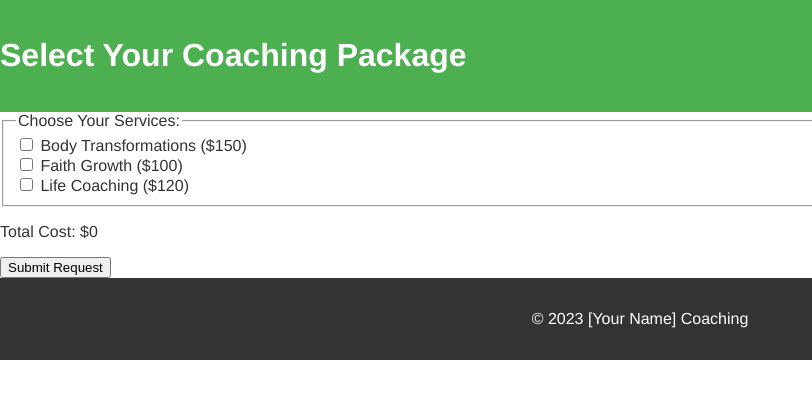
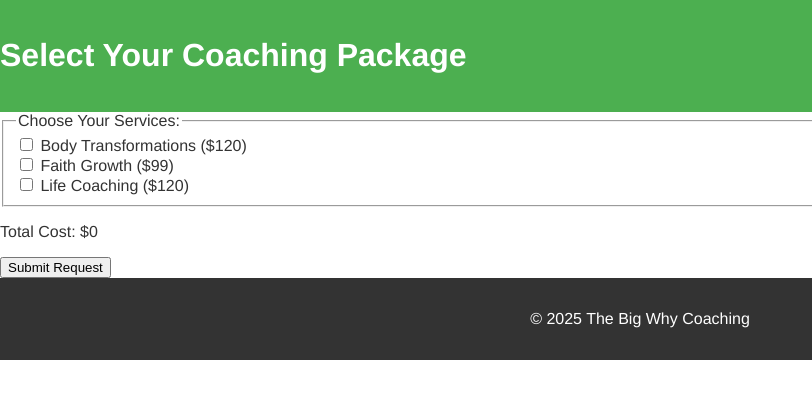
Before and after one commit to ThebigWhy/thebigwhy.github.io, a plain HTML site: page cart.html in a window 1280 px wide. Shown: the full height of the page, 0-812 px from the left. Drawn offline with Linux system fonts and the light colour scheme.

Commit message:
Update cart.html

```diff
--- a/cart.html
+++ b/cart.html
@@ -15,11 +15,11 @@
                 <legend>Choose Your Services:</legend>
                 <label>
                     <input type="checkbox" name="service" value="Body Transformations" data-price="150">
-                    Body Transformations ($150)
+                    Body Transformations ($120)
                 </label><br>
                 <label>
                     <input type="checkbox" name="service" value="Faith Growth" data-price="100">
-                    Faith Growth ($100)
+                    Faith Growth ($99)
                 </label><br>
                 <label>
                     <input type="checkbox" name="service" value="Life Coaching" data-price="120">
@@ -31,7 +31,7 @@
         </form>
     </main>
     <footer>
-        <p>&copy; 2023 [Your Name] Coaching</p>
+        <p>&copy; 2025 The Big Why Coaching</p>
     </footer>
     <script src="script.js"></script>
 </body>
```
